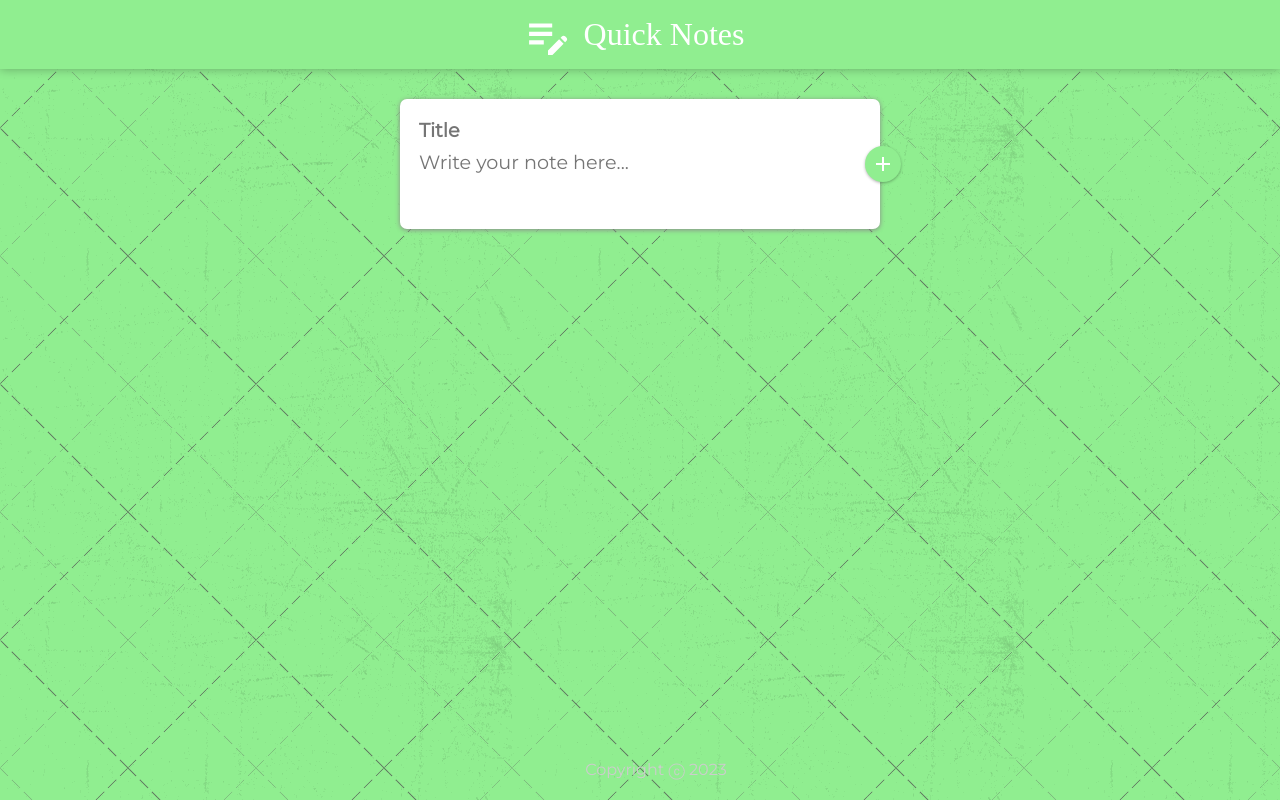
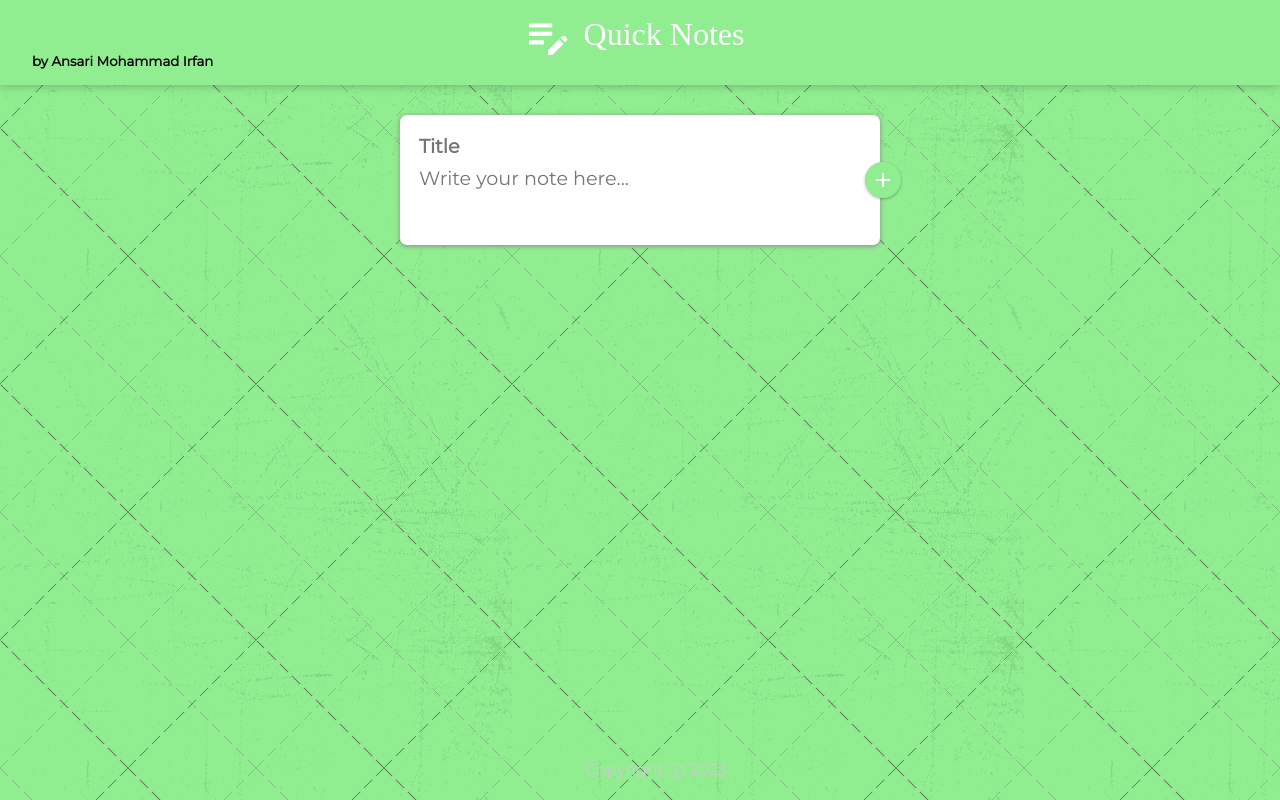
Before and after one commit to Ansari-Irfan-360/Quick-Notes, a React (Create React App) app: page / in a window 1280 px wide. Built offline with nearby package versions, Linux system fonts and the light colour scheme; a web font is replaced by a local one.

Commit message:
Update Header.jsx

```diff
--- a/src/components/Header.jsx
+++ b/src/components/Header.jsx
@@ -5,6 +5,7 @@
   return (
     <header>
       <h1><EditNoteOutlinedIcon style={{transform: "scale(2.1)",position:"relative" ,top:"3px"}}/> &nbsp; Quick Notes</h1>
+      <h5>by Ansari Mohammad Irfan</h5>
     </header>
   );
 }
```
